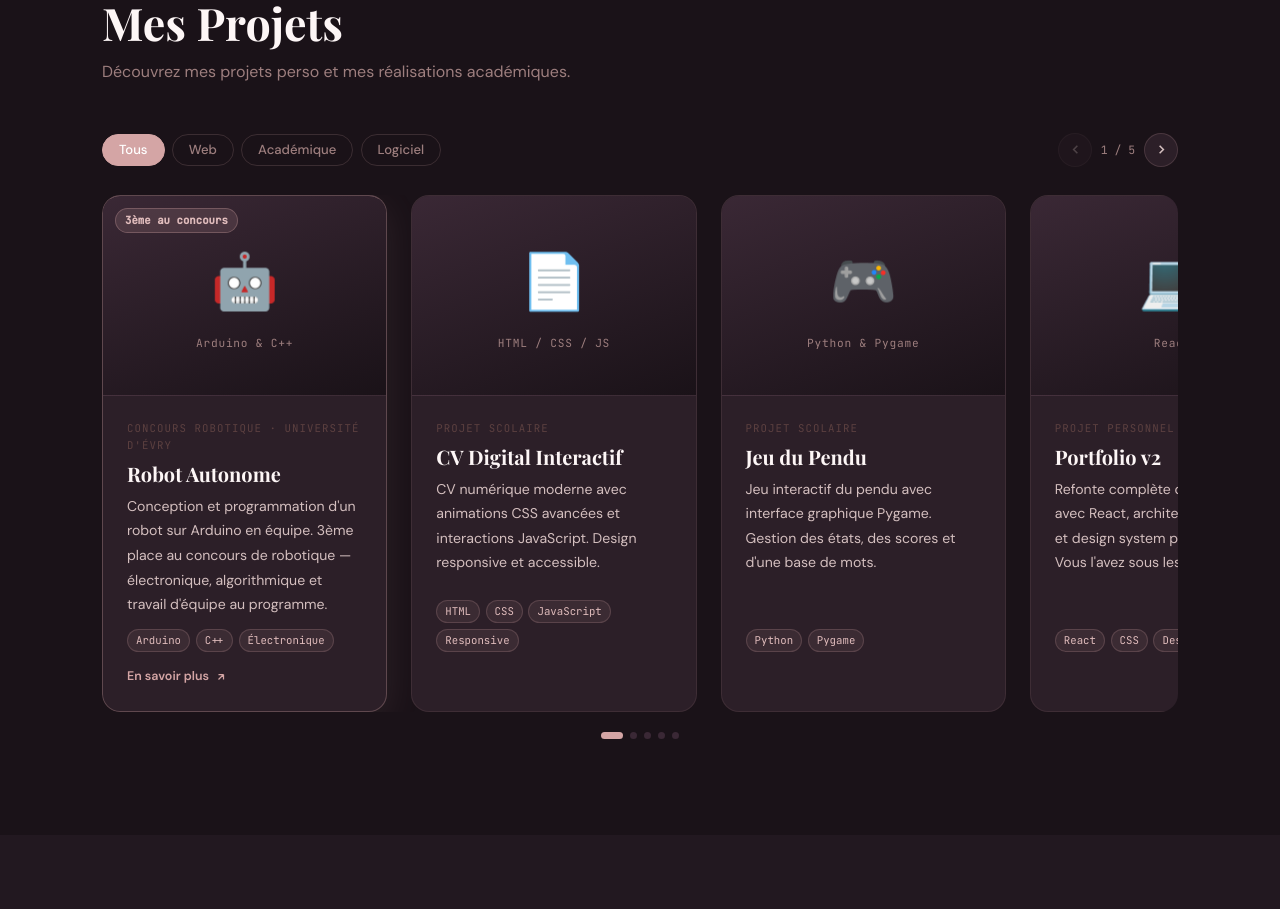
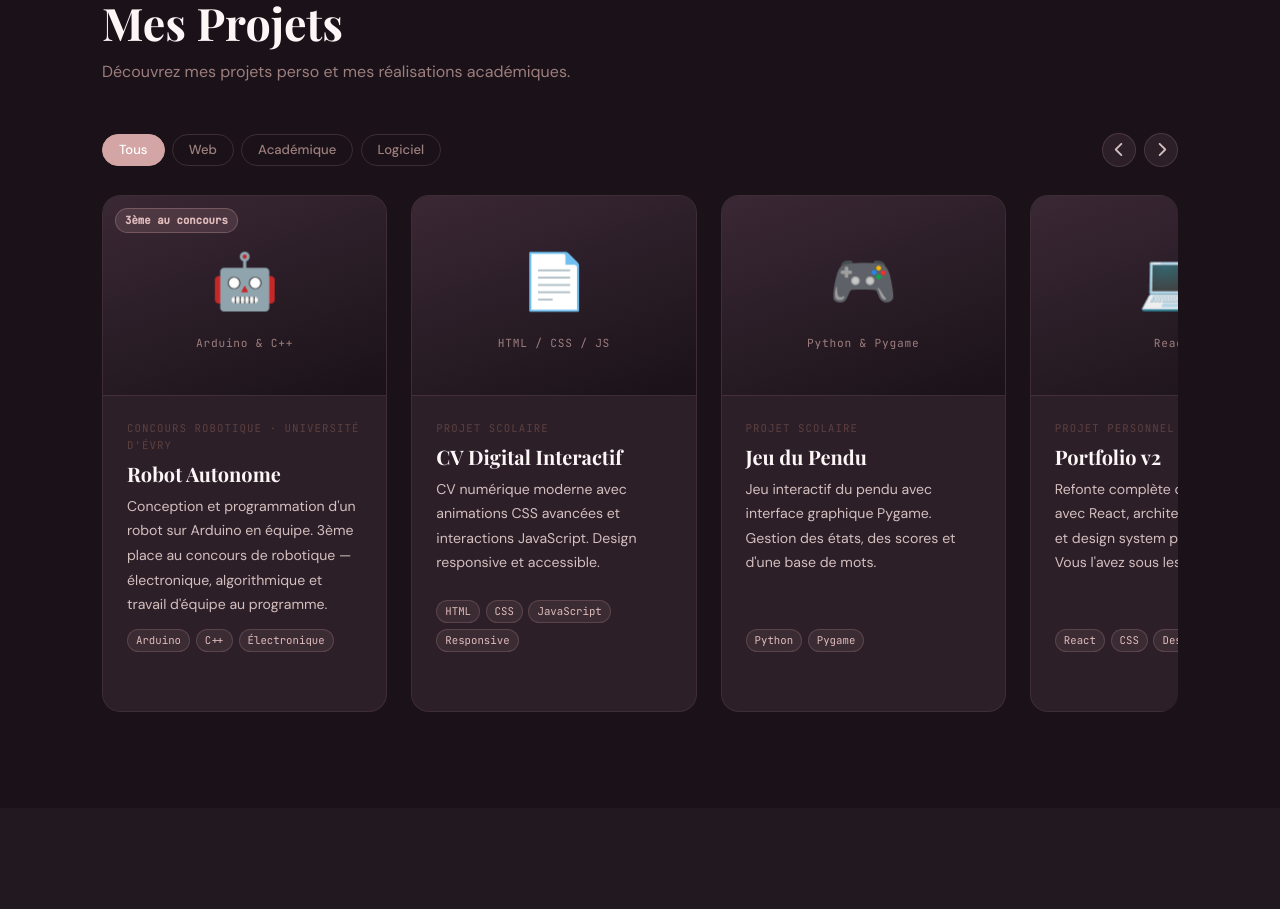
Before and after one commit to johannacode/portfolio, a React (Create React App) app: page / in a window 1280 px wide. Shown: the part 900-1809 px from the top of the page. Built offline with nearby package versions, Linux system fonts and the light colour scheme; a web font is replaced by a local one.

Commit message:
UPDATE : project section

```diff
--- a/src/components/sections/Projects.css
+++ b/src/components/sections/Projects.css
@@ -82,6 +82,14 @@
   transition: transform 0.45s cubic-bezier(0.22, 1, 0.36, 1);
   will-change: transform;
   align-items: stretch;
+
+  overflow-x: auto;
+  scroll-behavior: smooth;
+}
+
+/* pour enlevé la barre du dessous */
+.carousel__track::-webkit-scrollbar {
+  display: none;
 }
 .carousel__dots {
   display: flex; justify-content: center; align-items: center;
@@ -101,7 +109,6 @@
 
 /* CARTE PROJET  */
 .pcard {
-  /* Mobile : 1 carte pleine largeur */
   flex: 0 0 100%;
   min-width: 0;
   background: var(--color-surface);
--- a/src/components/sections/Projects.jsx
+++ b/src/components/sections/Projects.jsx
@@ -1,45 +1,51 @@
-import React, { useState, useRef, useCallback } from "react";
+import React, { useState, useRef } from "react";
 import { projects, PROJECT_CATEGORIES } from "../../data/portfolio";
 import { useScrollReveal } from "../../hooks/useScrollReveal";
 import ProjectModal from "../ui/ProjectModal";
 import "./Projects.css";
+import { FaChevronLeft, FaChevronRight } from "react-icons/fa6";
 
 const PLACEHOLDER_MAP = {
-  robot:      { emoji: "🤖", tech: "Arduino & C++" },
-  cv:         { emoji: "📄", tech: "HTML / CSS / JS" },
-  game:       { emoji: "🎮", tech: "Python & Pygame" },
-  portfolio:  { emoji: "💻", tech: "React" },
+  robot: { emoji: "🤖", tech: "Arduino & C++" },
+  cv: { emoji: "📄", tech: "HTML / CSS / JS" },
+  game: { emoji: "🎮", tech: "Python & Pygame" },
+  portfolio: { emoji: "💻", tech: "React" },
   portfolio1: { emoji: "🌐", tech: "HTML / CSS / JS" },
 };
 
-// Carte
-function ProjectCard({ project, accent, isActive, isDragging, onClick }) {
+function ProjectCard({ project, accent, onClick, isDragging }) {
   const p = PLACEHOLDER_MAP[project.placeholder] || { emoji: "🗂️", tech: project.tags[0] };
 
   return (
     <div
-      className={`pcard${isActive ? " pcard--active" : ""}`}
+      className="pcard"
       style={{ "--accent": accent }}
       onClick={() => { if (!isDragging) onClick(); }}
-      role="button"
-      tabIndex={-1}
     >
-      {/* visuel projet */}
       <div className="pcard__visual">
         <span className="pcard__emoji">{p.emoji}</span>
         <span className="pcard__tech">{p.tech}</span>
-        {project.inProgress && <span className="pcard__badge pcard__badge--wip">En cours</span>}
-        {project.highlight  && <span className="pcard__badge pcard__badge--hl">{project.highlight}</span>}
+
+        {project.inProgress && (
+          <span className="pcard__badge pcard__badge--wip">En cours</span>
+        )}
+        {project.highlight && (
+          <span className="pcard__badge pcard__badge--hl">{project.highlight}</span>
+        )}
       </div>
 
-      {/* infos projet */}
       <div className="pcard__body">
         <p className="pcard__subtitle">{project.subtitle}</p>
         <h4 className="pcard__title">{project.title}</h4>
         <p className="pcard__desc">{project.description}</p>
+
         <div className="pcard__tags">
-          {project.tags.map(t => <span key={t} className="pcard__tag">{t}</span>)}
+          {project.tags.map(t => (
+            <span key={t} className="pcard__tag">{t}</span>
+          ))}
         </div>
+
+        {/* 🔥 CTA remis */}
         <span className="pcard__cta">
           En savoir plus
           <svg width="12" height="12" viewBox="0 0 24 24" fill="none" stroke="currentColor" strokeWidth="2.5">
@@ -51,64 +57,60 @@ function ProjectCard({ project, accent, isActive, isDragging, onClick }) {
   );
 }
 
-// Section principale
 const ALL_TAB = { id: "all", label: "Tous", accent: "#d4a5a5" };
 
 export default function Projects() {
   const { ref, isVisible } = useScrollReveal();
 
-  // Onglet actif
   const [activeTab, setActiveTab] = useState("all");
-  const tabs        = [ALL_TAB, ...PROJECT_CATEGORIES];
-  const filtered    = activeTab === "all" ? projects : projects.filter(p => p.category === activeTab);
-  const accent      = tabs.find(t => t.id === activeTab)?.accent ?? "#d4a5a5";
+  const [selected, setSelected] = useState(null);
 
-  // Carrousel
-  const [current, setCurrent]       = useState(0);
-  const [isDragging, setIsDragging] = useState(false);
-  const [selected, setSelected]     = useState(null);
-  const dragStart = useRef(null);
-  const dragDelta = useRef(0);
-  const total = filtered.length;
+  const tabs = [ALL_TAB, ...PROJECT_CATEGORIES];
+  const filtered = activeTab === "all"
+    ? projects
+    : projects.filter(p => p.category === activeTab);
 
-  const goTo = useCallback((idx) => {
-    setCurrent(Math.max(0, Math.min(idx, total - 1)));
-  }, [total]);
+  const accent = tabs.find(t => t.id === activeTab)?.accent ?? "#d4a5a5";
 
-  // Quand on change d'onglet
-  const handleTabChange = (tabId) => {
-    setActiveTab(tabId);
-    setCurrent(0);
+  const trackRef = useRef(null);
+
+  const scroll = (dir) => {
+    if (!trackRef.current) return;
+
+    const scrollAmount = trackRef.current.offsetWidth * 0.8;
+
+    trackRef.current.scrollBy({
+      left: dir === "next" ? scrollAmount : -scrollAmount,
+      behavior: "smooth"
+    });
   };
 
-  // Touch
-  const onTouchStart = (e) => { dragStart.current = e.touches[0].clientX; dragDelta.current = 0; };
-  const onTouchMove  = (e) => { if (dragStart.current !== null) dragDelta.current = e.touches[0].clientX - dragStart.current; };
-  const onTouchEnd   = () => {
-    if (Math.abs(dragDelta.current) > 50) dragDelta.current < 0 ? goTo(current + 1) : goTo(current - 1);
-    dragStart.current = null; dragDelta.current = 0;
+  const isDown = useRef(false);
+  const startX = useRef(0);
+  const scrollLeft = useRef(0);
+
+  const onMouseDown = (e) => {
+    if (!trackRef.current) return;
+    isDown.current = true;
+    startX.current = e.pageX - trackRef.current.offsetLeft;
+    scrollLeft.current = trackRef.current.scrollLeft;
   };
 
-  // Mouse drag
-  const onMouseDown  = (e) => { dragStart.current = e.clientX; dragDelta.current = 0; setIsDragging(false); };
-  const onMouseMove  = (e) => {
-    if (dragStart.current !== null) {
-      dragDelta.current = e.clientX - dragStart.current;
-      if (Math.abs(dragDelta.current) > 6) setIsDragging(true);
-    }
-  };
-  const onMouseUp    = () => {
-    if (Math.abs(dragDelta.current) > 50) dragDelta.current < 0 ? goTo(current + 1) : goTo(current - 1);
-    dragStart.current = null; dragDelta.current = 0;
-    setTimeout(() => setIsDragging(false), 0);
-  };
   const onMouseLeave = () => {
-    if (dragStart.current !== null) { dragStart.current = null; dragDelta.current = 0; setIsDragging(false); }
+    isDown.current = false;
   };
 
-  const onKeyDown = (e) => {
-    if (e.key === "ArrowLeft")  { e.preventDefault(); goTo(current - 1); }
-    if (e.key === "ArrowRight") { e.preventDefault(); goTo(current + 1); }
+  const onMouseUp = () => {
+    isDown.current = false;
+  };
+
+  const onMouseMove = (e) => {
+    if (!isDown.current || !trackRef.current) return;
+    e.preventDefault();
+
+    const x = e.pageX - trackRef.current.offsetLeft;
+    const walk = (x - startX.current) * 1.2;
+    trackRef.current.scrollLeft = scrollLeft.current - walk;
   };
 
   return (
@@ -124,16 +126,13 @@ export default function Projects() {
 
         <div className="projects__toolbar">
 
-          {/* Onglets */}
-          <div className="projects__tabs" role="tablist">
+          <div className="projects__tabs">
             {tabs.map(tab => (
               <button
                 key={tab.id}
-                role="tab"
-                aria-selected={activeTab === tab.id}
                 className={`projects__tab${activeTab === tab.id ? " projects__tab--active" : ""}`}
                 style={activeTab === tab.id ? { "--tab-accent": tab.accent } : {}}
-                onClick={() => handleTabChange(tab.id)}
+                onClick={() => setActiveTab(tab.id)}
               >
                 {tab.label}
               </button>
@@ -141,71 +140,40 @@ export default function Projects() {
           </div>
 
           <div className="carousel__nav">
-            <button
-              className="carousel__arrow"
-              onClick={() => goTo(current - 1)}
-              disabled={current === 0}
-              aria-label="Projet précédent"
-            >
-              <svg width="15" height="15" viewBox="0 0 24 24" fill="none" stroke="currentColor" strokeWidth="2.5">
-                <path d="M15 18l-6-6 6-6"/>
-              </svg>
+            <button className="carousel__arrow" onClick={() => scroll("prev")}>
+              <FaChevronLeft size={15} />
             </button>
-            <span className="carousel__counter">{current + 1} / {total}</span>
-            <button
-              className="carousel__arrow"
-              onClick={() => goTo(current + 1)}
-              disabled={current === total - 1}
-              aria-label="Projet suivant"
-            >
-              <svg width="15" height="15" viewBox="0 0 24 24" fill="none" stroke="currentColor" strokeWidth="2.5">
-                <path d="M9 18l6-6-6-6"/>
-              </svg>
+
+            <button className="carousel__arrow" onClick={() => scroll("next")}>
+              <FaChevronRight size={15} />
             </button>
           </div>
         </div>
 
-        {/* ── CARROUSEL ── */}
-        {total === 0 ? (
-          <p className="carousel__empty">Aucun projet dans cette catégorie pour l'instant.</p>
-        ) : (
-          <>
-            <div
-              className={`carousel__window${isDragging ? " carousel__window--dragging" : ""}`}
-              tabIndex={0}
-              onKeyDown={onKeyDown}
-              onTouchStart={onTouchStart} onTouchMove={onTouchMove} onTouchEnd={onTouchEnd}
-              onMouseDown={onMouseDown}   onMouseMove={onMouseMove}  onMouseUp={onMouseUp} onMouseLeave={onMouseLeave}
-            >
+        <div className="carousel__window">
           <div
             className="carousel__track"
-                style={{ transform: `translateX(calc(-${current * 100}% - ${current * 1.5}rem))` }}
+            ref={trackRef}
+            onMouseDown={onMouseDown}
+            onMouseLeave={onMouseLeave}
+            onMouseUp={onMouseUp}
+            onMouseMove={onMouseMove}
           >
-                {filtered.map((project, idx) => (
+            {filtered.map(project => (
               <ProjectCard
                 key={project.id}
                 project={project}
                 accent={accent}
-                    isActive={idx === current}
-                    isDragging={isDragging}
                 onClick={() => setSelected({ project, accent })}
               />
             ))}
           </div>
         </div>
 
-            <div className="carousel__dots">
-              {filtered.map((_, i) => (
-                <button
-                  key={i}
-                  className={`carousel__dot${i === current ? " carousel__dot--active" : ""}`}
-                  style={i === current ? { background: accent, width: "22px" } : {}}
-                  onClick={() => goTo(i)}
-                  aria-label={`Projet ${i + 1}`}
-                />
-              ))}
-            </div>
-          </>
+        {filtered.length === 0 && (
+          <p className="carousel__empty">
+            Aucun projet pour cette catégorie.
+          </p>
         )}
       </div>
 
```
Also changed, not shown: src/components/sections/Hero.jsx (+7 -9 lines), 1 other file (tests, documents, lock files or other folders). Lines whose indentation alone changed are shown as unchanged.
